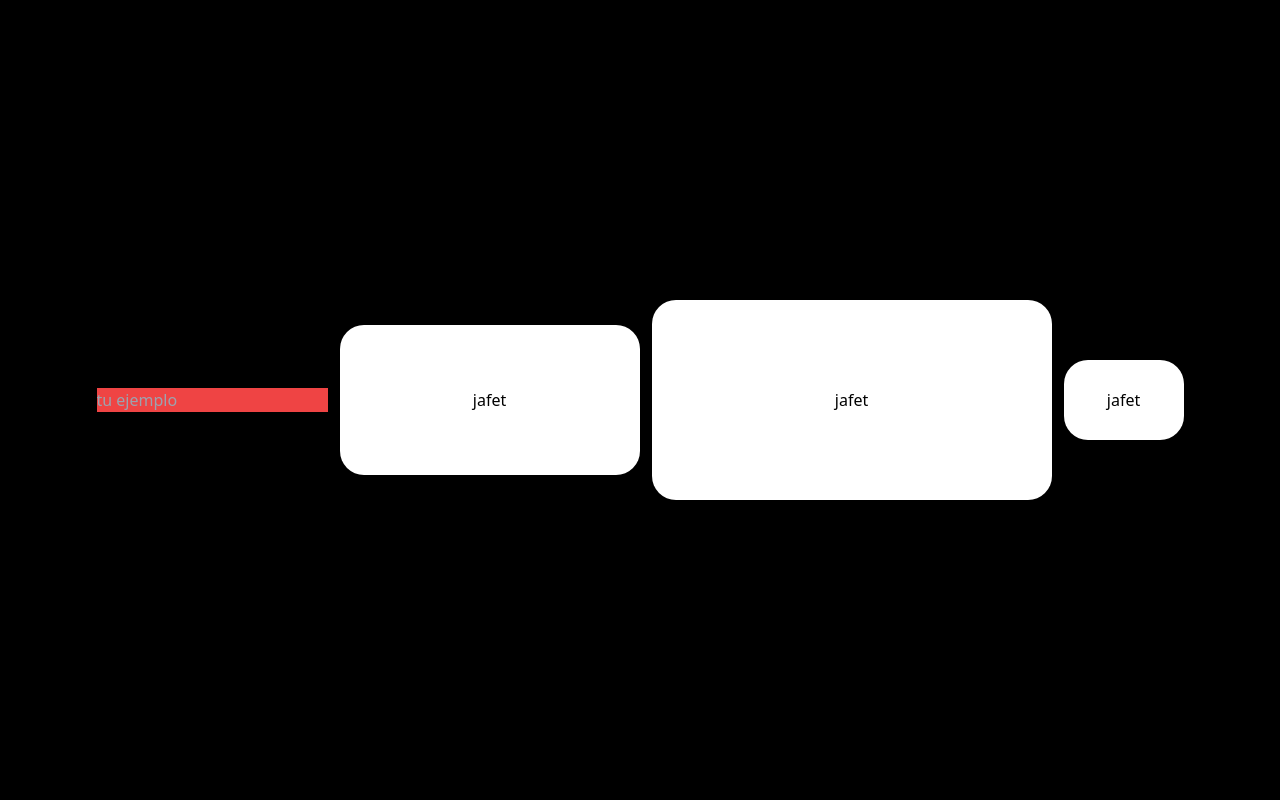
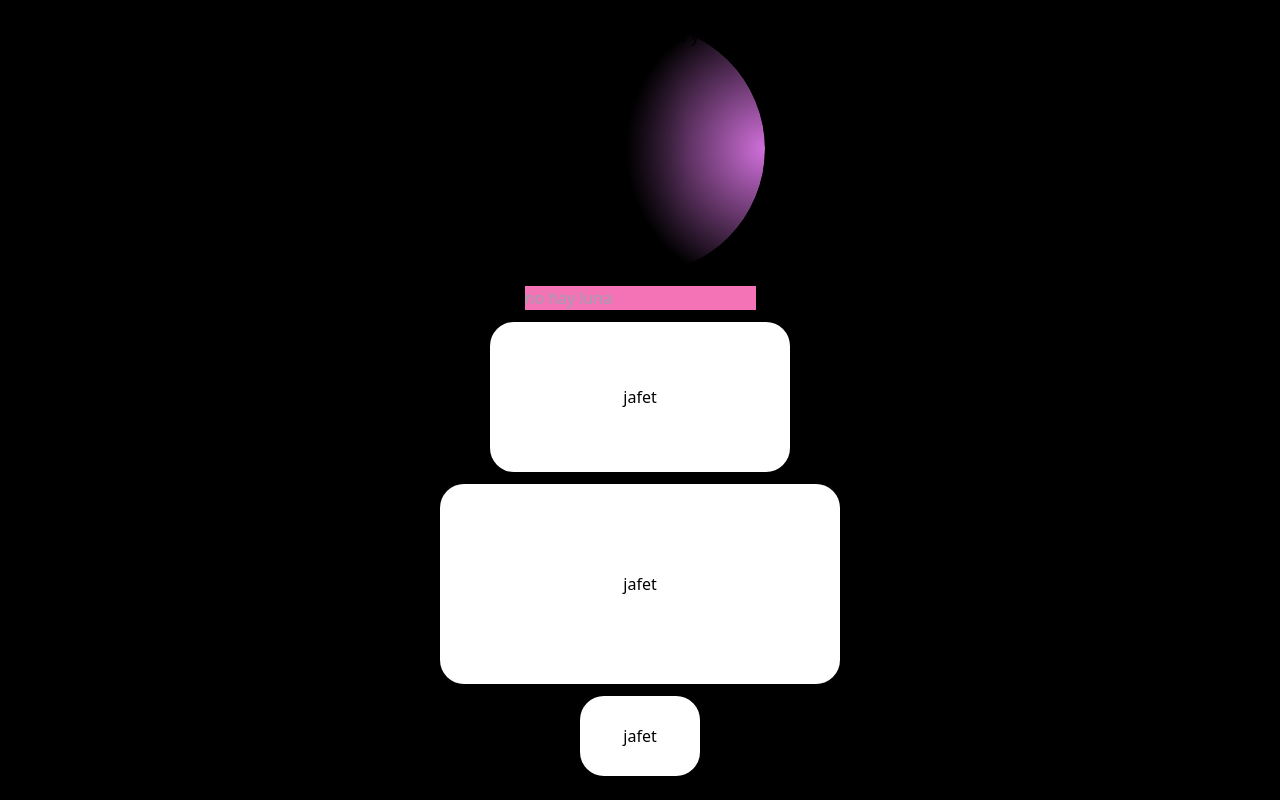
Before and after one commit to jafetjmontilla/guardians-web, a Next.js app: page /home in a window 1280 px wide. Built offline with nearby package versions, Linux system fonts and the light colour scheme.

Commit message:
Test Update

```diff
--- a/components/InputBasic.tsx
+++ b/components/InputBasic.tsx
@@ -1,4 +1,5 @@
 import { ChangeEvent, DetailedHTMLProps, FC, HTMLAttributes, useEffect, useState } from "react"
+
 
 interface Props {
   value: string
@@ -14,6 +15,6 @@
   };
 
   return (
-    <input onChange={handleChange} value={value} type="email" placeholder="tu ejemplo" className={` ${props.className}`} />
+    <input onChange={handleChange} value={value} type="string" placeholder="no hay luna" className={` ${props.className}`} />
   )
 }
--- a/components/PolygonAnimation.tsx
+++ b/components/PolygonAnimation.tsx
@@ -1,5 +1,6 @@
 import { useEffect, useState } from 'react';
 import styles from './PolygonAnimation.module.css';
+
 
 export const PolygonAnimation = () => {
   const [randomColor, setRandomColor] = useState<string>()
--- /dev/null
+++ b/components/TestFigure.tsx
@@ -0,0 +1,22 @@
+import React from 'react';
+
+export const TestFigure: React.FC = () => {
+  const styles = `
+    .luna {
+    width: 250px;
+      height: 250px;
+      border-radius: 50%;
+      background: radial-gradient(circle at 100% 50%, #d170db, transparent 50%);
+      mask: radial-gradient(circle at -25% 50%, transparent, black 70%);
+      -webkit-mask: radial-gradient(circle at -25% 50%, transparent, black 70%); /* Para WebKit */
+    }
+    }
+  `;
+
+  return (
+    <>
+      <style>{styles}</style>
+      <div className="luna bg-violet-600">Intento hacer una luna y nada</div>
+    </>
+  );
+};
--- a/pages/home.tsx
+++ b/pages/home.tsx
@@ -1,10 +1,14 @@
 import { ImageComponets } from "@/components/ImageComponet"
 import { InputBasic } from "@/components/InputBasic"
+import { TestFigure } from "@/components/TestFigure"
 
 function Home() {
   return (
-    <div className="flex justify-center items-center h-full gap-3">
-      <InputBasic className="bg-red-500" value="" />
+    <div className="flex flex-col justify-center items-center h-full gap-3">
+      <TestFigure/>
+      <InputBasic className="bg-pink-400"
+      value=""
+      style={{ color: 'pink' }} />
       <ImageComponets className="w-[300px] h-[150px]" />
       <ImageComponets className="w-[400px] h-[200px]" />
       <ImageComponets className="w-[120px] h-[80px]" />
```
